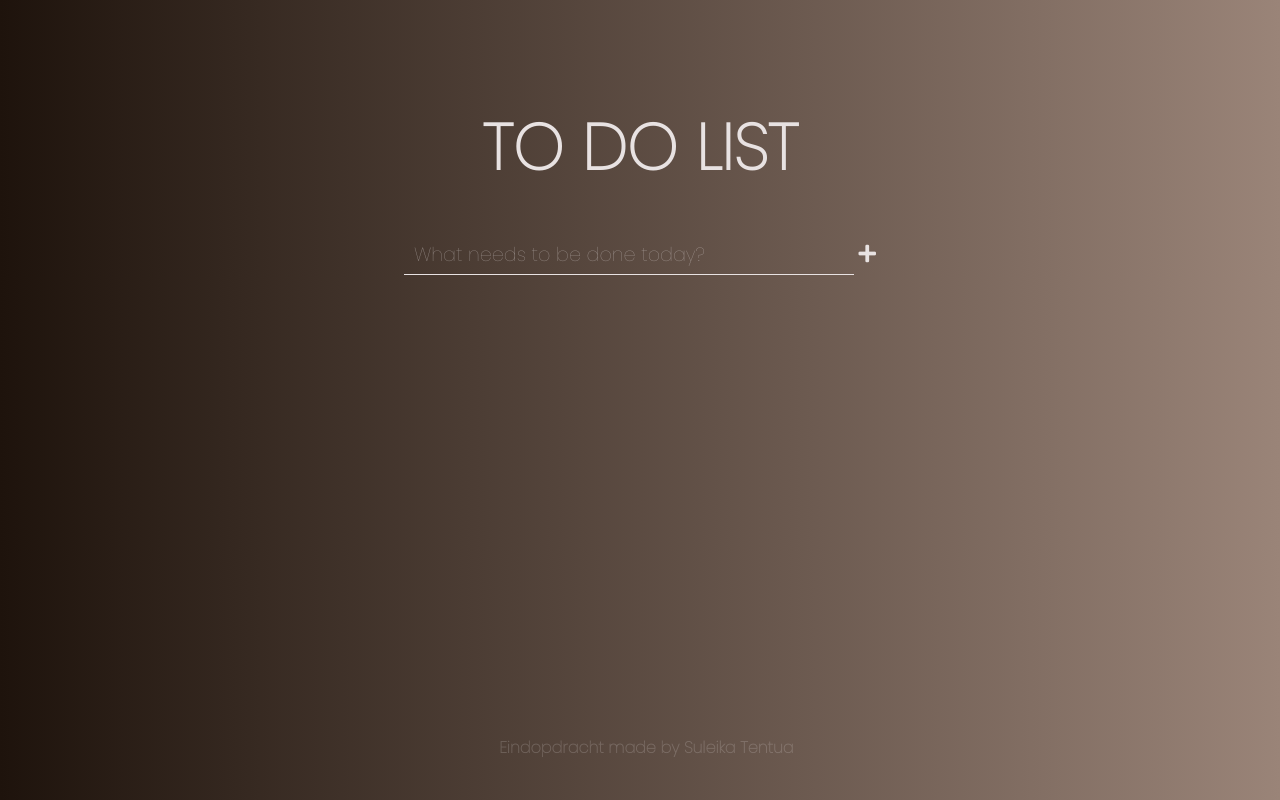
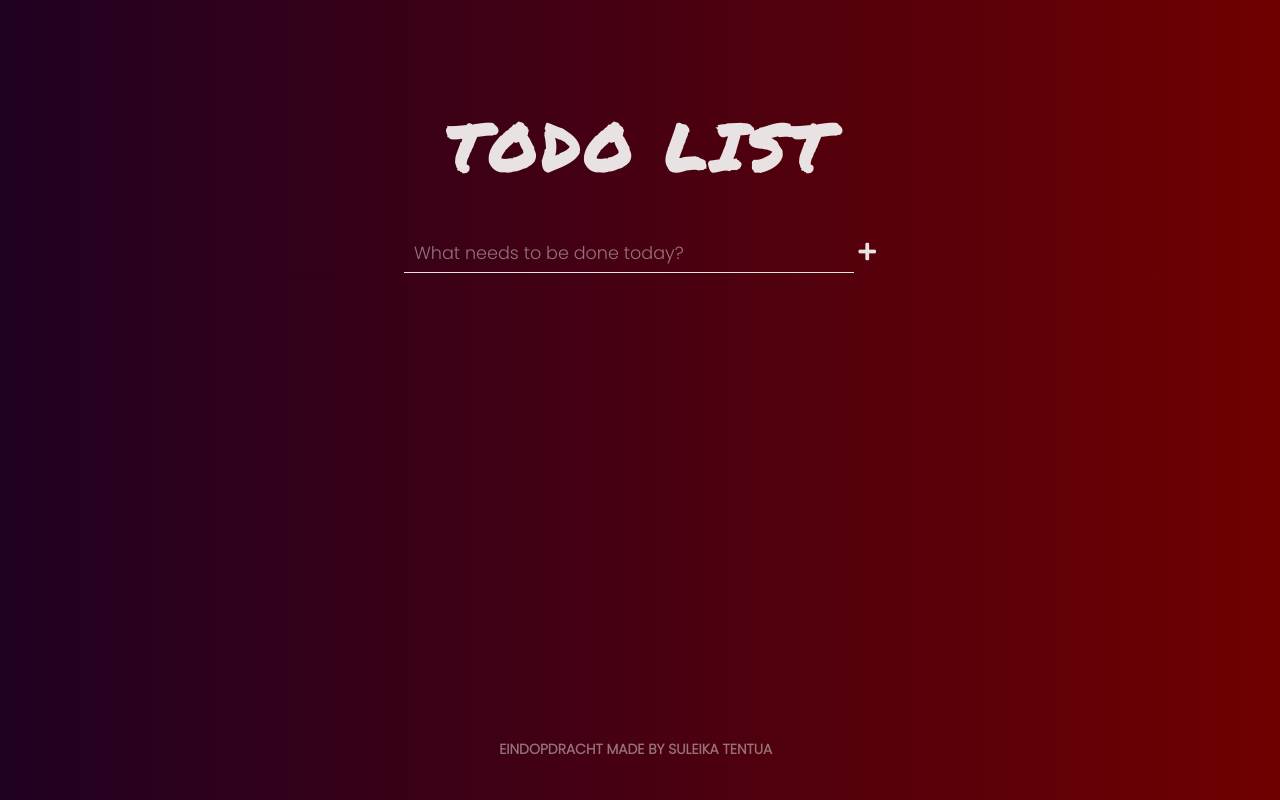
Before and after one commit to Svt1406/Suleika_Tentua_TODO-List, a plain HTML site: page index.html in a window 1280 px wide. Drawn offline with Linux system fonts and the light colour scheme.

Commit message:
eindopdracht todo list af

```diff
--- a/index.html
+++ b/index.html
@@ -12,7 +12,7 @@
     </head>
     <body>
         <header class="header-container">
-            <h1>To Do List</h1>
+            <h1>TODO List</h1>
         </header>
         <main class="main-container">
             <form class="todo-form">
--- a/styles.scss
+++ b/styles.scss
@@ -1,4 +1,4 @@
-@import url('https://fonts.googleapis.com/css2?family=Poppins:wght@100&display=swap');
+@import url('https://fonts.googleapis.com/css2?family=Permanent+Marker&family=Poppins:wght@300&display=swap');
 $white: rgb(232, 226, 226);
 $white-border: 1px solid $white;
 
@@ -10,10 +10,10 @@ $white-border: 1px solid $white;
 }
 
 body {
-	background: #1e130c;  /* fallback for old browsers */
-	background: -webkit-linear-gradient(to left, #9a8478, #1e130c);  /* Chrome 10-25, Safari 5.1-6 */
-	background: linear-gradient(to left, #9a8478, #1e130c); /* W3C, IE 10+/ Edge, Firefox 16+, Chrome 26+, Opera 12+, Safari 7+ */
-	font-family:'Poppins', sans-serif;
+	background: #200122;  /* fallback for old browsers */
+	background: -webkit-linear-gradient(to left, #6f0000, #200122);  /* Chrome 10-25, Safari 5.1-6 */
+	background: linear-gradient(to left, #6f0000, #200122); /* W3C, IE 10+/ Edge, Firefox 16+, Chrome 26+, Opera 12+, Safari 7+ */
+	font-family: 'Poppins', sans-serif;;
 }
 
 .header-container {
@@ -22,6 +22,9 @@ body {
 	display: block;
 	color: $white;
 	text-align: center;
+	letter-spacing: 5px;
+	font-family: 'Permanent Marker', cursive;
+
 
 	& h1 {
 		font-size: 4em;
@@ -53,7 +56,7 @@ body {
 	height: 40px;
 	padding-left: 10px;
 	font-family:'Poppins', sans-serif;
-	font-size: 1.2em;
+	font-size: 1.1em;
 	background-color:transparent;
     outline: none;
 	border-bottom: $white-border;
@@ -131,12 +134,12 @@ body {
 .li-style {
 	padding: 7px 10px 7px 10px;
 	font-weight: bold;
-	font-size: 16px;
+	font-size: 1em;
 }
 
 
 .edittask-input {
-	font-size: 16px;
+	font-size: 1em;
 	color: maroon;
 	font-family:'Poppins', sans-serif;
 	width: 360px;
@@ -147,9 +150,9 @@ body {
 	padding-left: 5px;
 
 	&:focus {
-		background-color: gray;
-		color: $white;
-		opacity: 0.8;
+		background-color:lightgray;
+		color: rgb(29, 28, 28);
+		opacity: 0.5;
 	}
 }
 
@@ -159,5 +162,7 @@ h4 {
 	left: 39%;
 	color: $white;
 	text-align: center;
-	opacity: 0.2;
+	opacity: 0.5;
+	text-transform: uppercase;
+	font-size: 14px;
 }
```
Also changed, not shown: styles.css, 1 other file.
